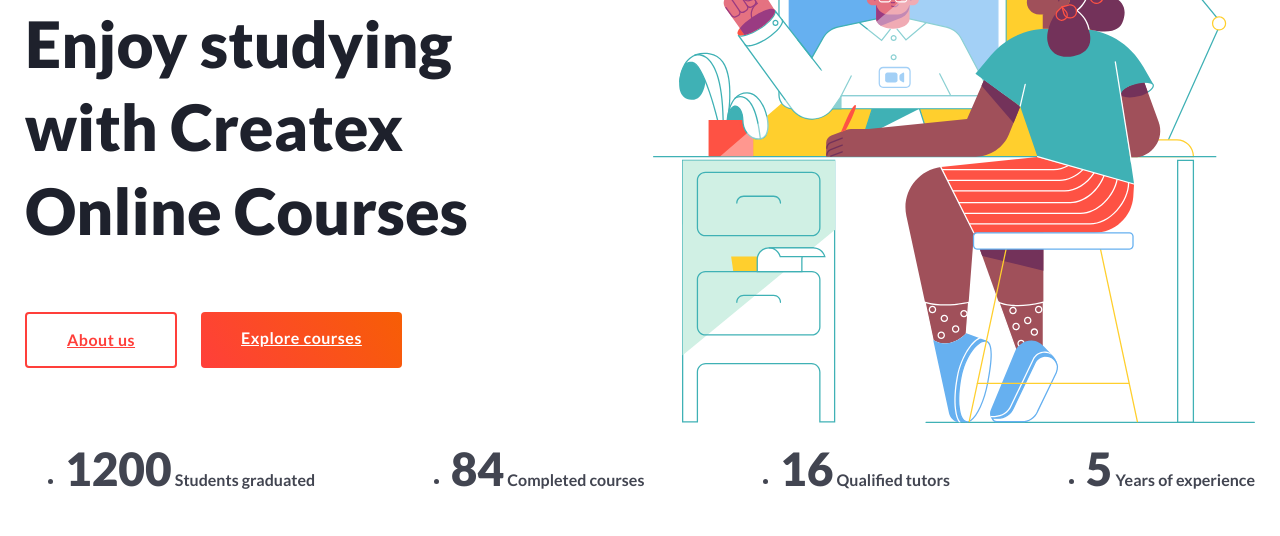
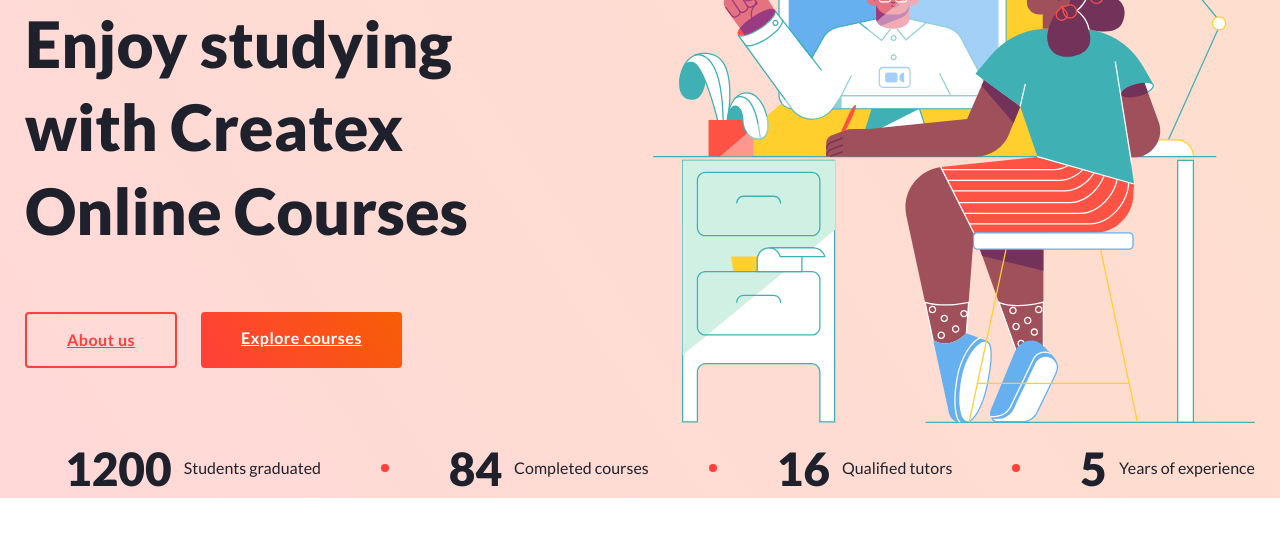
Before and after one commit to tmprl/create-x-landing, a website: page index.html in a window 1280 px wide. Shown: the part 226-762 px from the top of the page. Drawn offline with nearby package versions, Linux system fonts and the light colour scheme.

Commit message:
feat: adjust background to header,  style header row, and add header-row-round to divide row

```diff
--- a/index.html
+++ b/index.html
@@ -70,19 +70,22 @@
                             <img class="header__img" src="./images/images/hero-image.svg" alt="">
                         </div>
                         <ul class="header__row">
-                            <li class="header__item">
+                            <li class="header__row-item">
                                 <span>1200</span>
                                 Students graduated
                             </li>
-                            <li class="header__item">
+                            <span class="header__row-round"></span>
+                            <li class="header__row-item">
                                 <span>84</span>
                                 Completed courses
                             </li>
-                            <li class="header__item">
+                            <span class="header__row-round"></span>
+                            <li class="header__row-item">
                                 <span>16</span>
                                 Qualified tutors
                             </li>
-                            <li class="header__item">
+                            <span class="header__row-round"></span>
+                            <li class="header__row-item">
                                 <span>5</span>
                                 Years of experience
                             </li>
--- a/style.css
+++ b/style.css
@@ -3,6 +3,7 @@
 
 :root {
     --gray-color: #424551;
+    --dark-color: #1E212C;
     --accent-color: #FF3F3A;
     --transition: all .3s;
 }
@@ -58,6 +59,7 @@
 
 .header {
     font-weight: 700;
+    background: linear-gradient(56deg, rgb(255, 63, 58, 0.2) 0%, rgb(247, 94, 5, 0.2) 100%);
 }
 
 .header__top-content {
@@ -222,12 +224,29 @@
 .header__row {
     display: flex;
     justify-content: space-between;
-    align-items: center;;
+    align-items: center;
+    list-style: none;
+    color: var(--dark-color)
 }
 
-.header__item span {
+.header__row-item {
+    display: flex;
+    align-items: center;
+    font-weight: 400;
+}
+
+.header__row-round {
+    background: var(--accent-color);
+    width:8px;
+    height: 8px;
+    border-radius: 50%;
+    margin: 0 15px;
+}
+
+.header__row-item span {
     font-size: 46px;
     font-weight: 900;
     text-align: center;
     line-height: 130%;
+    margin-right: 12px;
 }
```
